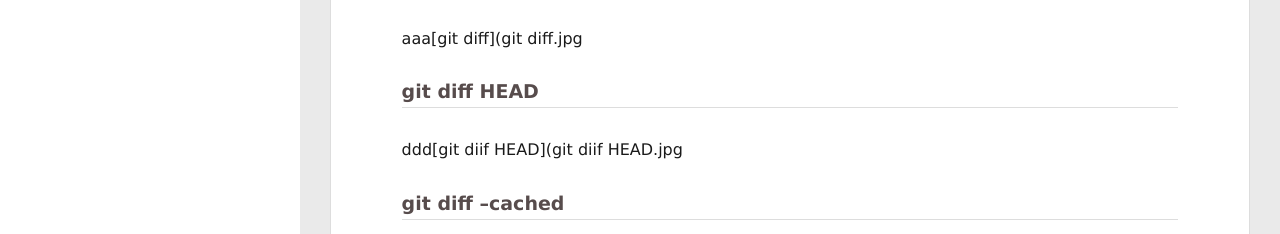
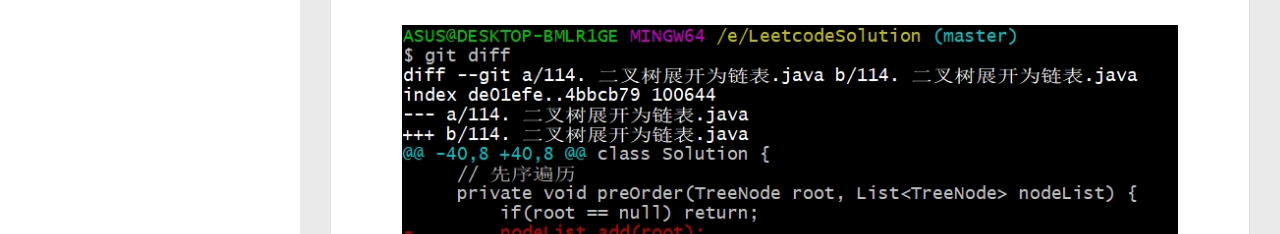
Before and after one commit to Srammy/Srammy.github.io, a website: page 2020/08/13/git-diff用法/index.html in a window 1280 px wide. Shown: the part 566-800 px from the top of the page. Drawn offline with Linux system fonts and the light colour scheme; some packages are replaced by stand-ins of ours; a script that the page names is missing.

Commit message:
Site updated: 2020-08-13 21:16:32

```diff
--- a/2020/08/13/git-diff用法/index.html
+++ b/2020/08/13/git-diff用法/index.html
@@ -8,17 +8,18 @@
   <link rel="dns-prefetch" href="http://yoursite.com">
   <title>git diff用法 | Srammy&#39;s Blog</title>
   <meta name="viewport" content="width=device-width, initial-scale=1, maximum-scale=1">
-  <meta name="description" content="git diff的使用1 不add修改提交后修改了工作区，但是没有add到暂存区  git diff  aaa[git diff](git diff.jpg git diff HEADddd[git diif HEAD](git diif HEAD.jpg git diff –cached![git diif –cached](git diif –cached.jpg) git diff：是查看">
+  <meta name="description" content="git diff的使用1 不add修改提交后修改了工作区，但是没有add到暂存区  git diff  aaa[git diff](git diff.jpg git diff HEAD  ddd[git diif HEAD](git diif HEAD.jpg git diff –cached![git diif –cached](git diif –cached.jpg) git diff：是查">
 <meta property="og:type" content="article">
 <meta property="og:title" content="git diff用法">
 <meta property="og:url" content="http://yoursite.com/2020/08/13/git-diff%E7%94%A8%E6%B3%95/index.html">
 <meta property="og:site_name" content="Srammy&#39;s Blog">
-<meta property="og:description" content="git diff的使用1 不add修改提交后修改了工作区，但是没有add到暂存区  git diff  aaa[git diff](git diff.jpg git diff HEADddd[git diif HEAD](git diif HEAD.jpg git diff –cached![git diif –cached](git diif –cached.jpg) git diff：是查看">
+<meta property="og:description" content="git diff的使用1 不add修改提交后修改了工作区，但是没有add到暂存区  git diff  aaa[git diff](git diff.jpg git diff HEAD  ddd[git diif HEAD](git diif HEAD.jpg git diff –cached![git diif –cached](git diif –cached.jpg) git diff：是查">
 <meta property="og:locale" content="zh_CN">
 <meta property="og:image" content="http://yoursite.com/2020/08/13/git-diff%E7%94%A8%E6%B3%95/%E6%8F%90%E4%BA%A4%E5%90%8E%E4%BF%AE%E6%94%B9%E5%B7%A5%E4%BD%9C%E5%8C%BA.jpg">
+<meta property="og:image" content="http://yoursite.com/2020/08/13/git-diff%E7%94%A8%E6%B3%95/git-diff.jpg">
 <meta property="og:image" content="http://yoursite.com/2020/08/13/git-diff%E7%94%A8%E6%B3%95/add%E4%BF%AE%E6%94%B9.jpg">
 <meta property="article:published_time" content="2020-08-13T12:58:38.000Z">
-<meta property="article:modified_time" content="2020-08-13T13:09:40.679Z">
+<meta property="article:modified_time" content="2020-08-13T13:15:21.796Z">
 <meta property="article:author" content="Srammy">
 <meta property="article:tag" content="Git">
 <meta name="twitter:card" content="summary">
@@ -169,10 +170,12 @@
 
         <h1 id="git-diff的使用"><a href="#git-diff的使用" class="headerlink" title="git diff的使用"></a>git diff的使用</h1><h2 id="1-不add修改"><a href="#1-不add修改" class="headerlink" title="1 不add修改"></a>1 不add修改</h2><p>提交后修改了工作区，但是没有add到暂存区</p>
 <p><img src="/2020/08/13/git-diff%E7%94%A8%E6%B3%95/%E6%8F%90%E4%BA%A4%E5%90%8E%E4%BF%AE%E6%94%B9%E5%B7%A5%E4%BD%9C%E5%8C%BA.jpg" alt="提交后修改工作区"></p>
-<h3 id="git-diff"><a href="#git-diff" class="headerlink" title="git diff"></a>git diff</h3>
+<h3 id="git-diff"><a href="#git-diff" class="headerlink" title="git diff"></a>git diff</h3><img src="/2020/08/13/git-diff%E7%94%A8%E6%B3%95/git-diff.jpg" class title="This is an test image">
 
 <p>aaa[git diff](git diff.jpg</p>
-<h3 id="git-diff-HEAD"><a href="#git-diff-HEAD" class="headerlink" title="git diff HEAD"></a>git diff HEAD</h3><p>ddd[git diif HEAD](git diif HEAD.jpg</p>
+<h3 id="git-diff-HEAD"><a href="#git-diff-HEAD" class="headerlink" title="git diff HEAD"></a>git diff HEAD</h3>
+
+<p>ddd[git diif HEAD](git diif HEAD.jpg</p>
 <h3 id="git-diff-–cached"><a href="#git-diff-–cached" class="headerlink" title="git diff –cached"></a>git diff –cached</h3><p>![git diif –cached](git diif –cached.jpg)</p>
 <p>git diff：是查看 workspace（工作区） 与 index（暂存区） 的差别的。<br>git diff –cached：是查看 index（暂存区） 与 local repositorty（本地仓库） 的差别的。<br>git diff HEAD：是查看 workspace 和 local repository 的差别的。（HEAD 指向的是 local repository 中最新提交的版本）</p>
 <h2 id="2-add修改，但是没有commit"><a href="#2-add修改，但是没有commit" class="headerlink" title="2 add修改，但是没有commit"></a>2 add修改，但是没有commit</h2><p><img src="/2020/08/13/git-diff%E7%94%A8%E6%B3%95/add%E4%BF%AE%E6%94%B9.jpg" alt="add修改"></p>
```
Also changed, not shown: index.html (+4 -2 lines), 2020/08/13/git-diff用法/git-diff.jpg (renamed from 2020/08/13/git-diff用法/git diff.jpg), 2020/08/13/git-diff用法/git-diif-HEAD.jpg (renamed from 2020/08/13/git-diff用法/git diif HEAD.jpg).
